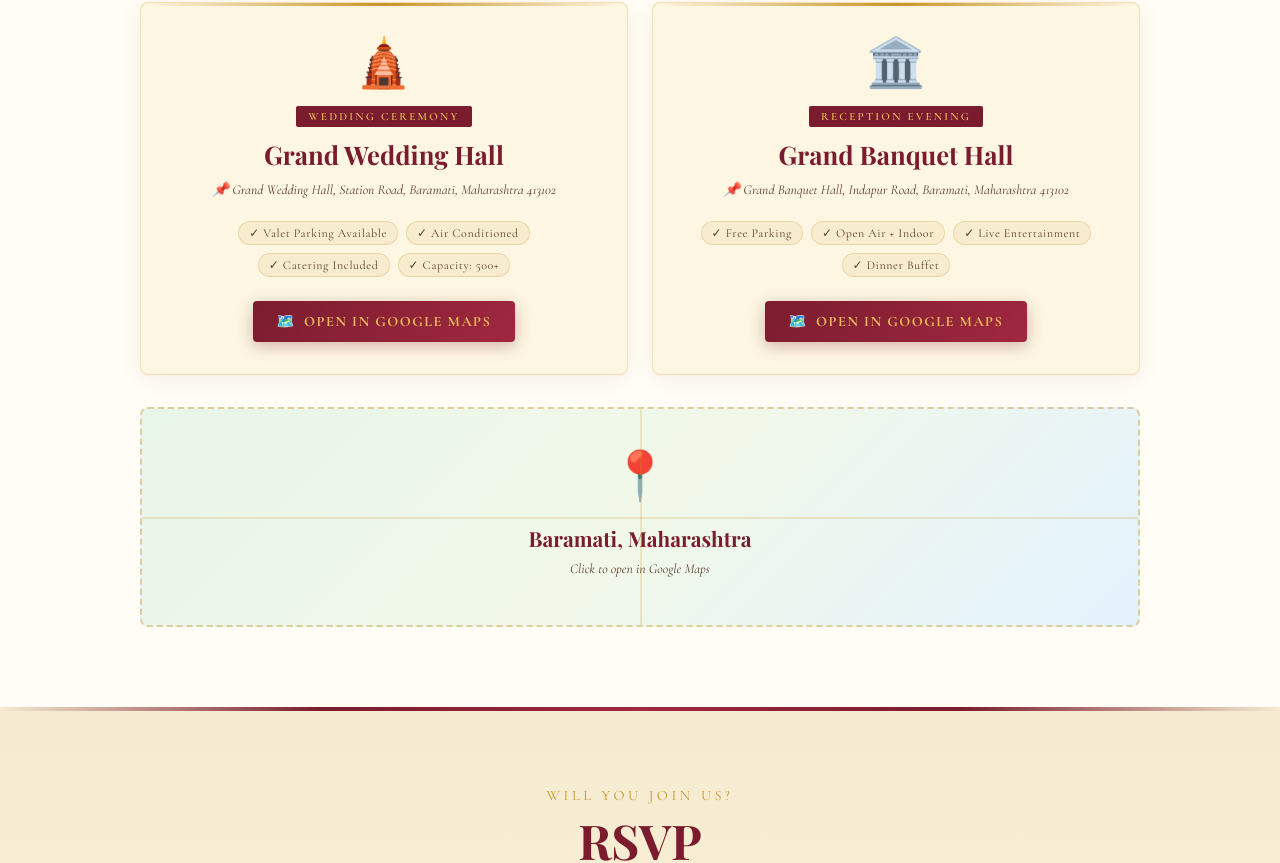
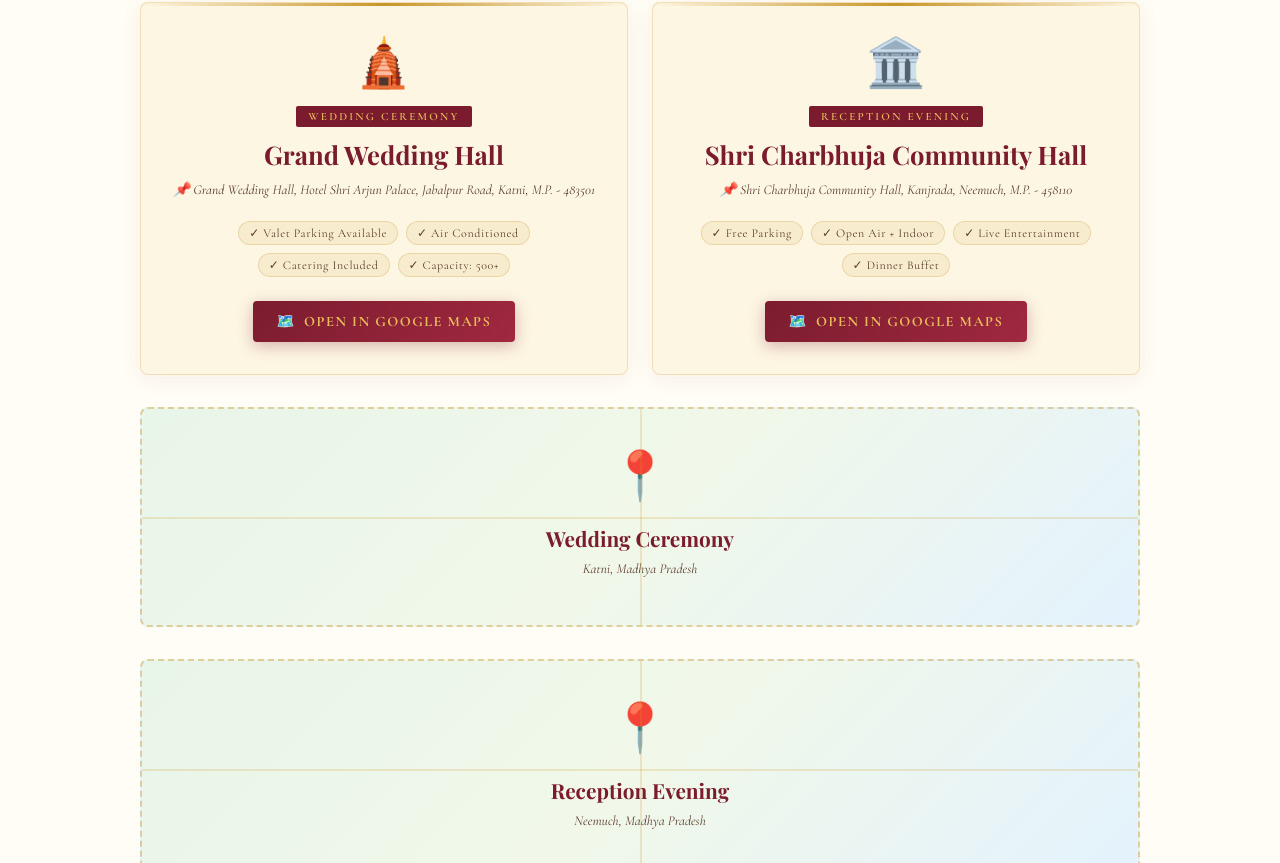
Before and after one commit to NJ-1992/deepti-nilesh-wedding, a React (Vite) app: page / in a window 1280 px wide. Shown: the part 4925-5788 px from the top of the page. Built offline with nearby package versions, Linux system fonts and the light colour scheme; a web font is replaced by a local one.

Commit message:
what you changed

```diff
--- a/src/components/Venue.jsx
+++ b/src/components/Venue.jsx
@@ -5,16 +5,16 @@ const VENUES = [
     name: 'Grand Wedding Hall',
     event: 'Wedding Ceremony',
     emoji: '🛕',
-    address: 'Grand Wedding Hall, Station Road, Baramati, Maharashtra 413102',
-    mapQuery: 'Baramati+Maharashtra',
+    address: 'Grand Wedding Hall, Hotel Shri Arjun Palace, Jabalpur Road, Katni, M.P. - 483501',
+    mapQuery: 'Grand+Wedding+Hall+Hotel+Shri+Arjun+Palace+Jabalpur+Road+Katni+Madhya+Pradesh+483501',
     details: ['Valet Parking Available', 'Air Conditioned', 'Catering Included', 'Capacity: 500+'],
   },
   {
-    name: 'Grand Banquet Hall',
+    name: 'Shri Charbhuja Community Hall',
     event: 'Reception Evening',
     emoji: '🏛️',
-    address: 'Grand Banquet Hall, Indapur Road, Baramati, Maharashtra 413102',
-    mapQuery: 'Baramati+Maharashtra+Indapur+Road',
+    address: 'Shri Charbhuja Community Hall, Kanjrada, Neemuch, M.P. - 458110',
+    mapQuery: 'Shri+Charbhuja+Community+Hall+Kanjrada+Neemuch+Madhya+Pradesh+458110',
     details: ['Free Parking', 'Open Air + Indoor', 'Live Entertainment', 'Dinner Buffet'],
   },
 ]
@@ -54,12 +54,32 @@ export default function Venue() {
           ))}
         </div>
 
-        {/* Decorative map placeholder */}
-        <div className="map-placeholder" onClick={() => openMaps('Baramati+Maharashtra')}>
+        {/* Two map placeholders side by side */}
+        <div className="map-duo">
+          <div
+            className="map-placeholder"
+            onClick={() => openMaps('Grand+Wedding+Hall+Hotel+Shri+Arjun+Palace+Jabalpur+Road+Katni+Madhya+Pradesh+483501')}
+          >
             <div className="map-content">
               <div className="map-pin">📍</div>
-            <h4>Baramati, Maharashtra</h4>
-            <p>Click to open in Google Maps</p>
+              <h4>Wedding Ceremony</h4>
+              <p>Katni, Madhya Pradesh</p>
+              <div className="map-road map-road-h" />
+              <div className="map-road map-road-v" />
+            </div>
+            <div className="map-overlay">
+              <span>🗺️ Open Google Maps</span>
+            </div>
+          </div>
+
+          <div
+            className="map-placeholder"
+            onClick={() => openMaps('Shri+Charbhuja+Community+Hall+Kanjrada+Neemuch+Madhya+Pradesh+458110')}
+          >
+            <div className="map-content">
+              <div className="map-pin">📍</div>
+              <h4>Reception Evening</h4>
+              <p>Neemuch, Madhya Pradesh</p>
               <div className="map-road map-road-h" />
               <div className="map-road map-road-v" />
             </div>
@@ -68,6 +88,8 @@ export default function Venue() {
             </div>
           </div>
         </div>
+
+      </div>
     </section>
   )
 }
```
Lines whose indentation alone changed are shown as unchanged.
